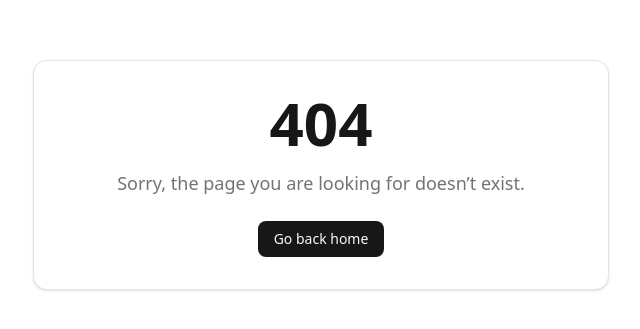
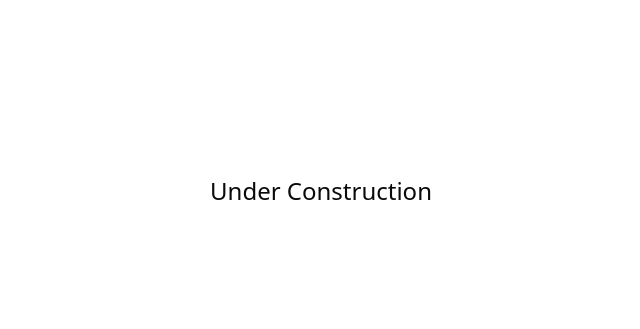
Before and after one commit to coder7475/libraray_management_frontend, a React (Vite) app: page /books/1 in a window 1280 px wide. Before the commit this address had no page. Shown: the part 225-554 px from the top of the page, without its empty margins (319-959 px from the left). Built offline with nearby package versions, Linux system fonts and the light colour scheme.

Commit message:
feat: add BookView component with under construction message and integrate into router for book detail navigation

```diff
--- /dev/null
+++ b/src/pages/BookView.tsx
@@ -0,0 +1,9 @@
+const BookView = () => {
+    return (
+        <div className="min-h-screen text-center text-2xl py-100">
+            Under Construction
+        </div>
+    );
+};
+
+export default BookView;
--- a/src/router/index.tsx
+++ b/src/router/index.tsx
@@ -1,6 +1,7 @@
 import App from "@/App";
 import About from "@/pages/About";
 import Books from "@/pages/Books";
+import BookView from "@/pages/BookView";
 import ContactUs from "@/pages/ContactUs";
 import CreateBookPage from "@/pages/CreateBook";
 import Home from "@/pages/Home";
@@ -21,6 +22,10 @@ const router = createBrowserRouter([
         {
             path: "books",
             element: <Books />
+        },
+        {
+          path: "books/:id",
+          element: <BookView />
         },
         {
           path: "create-book",
```
